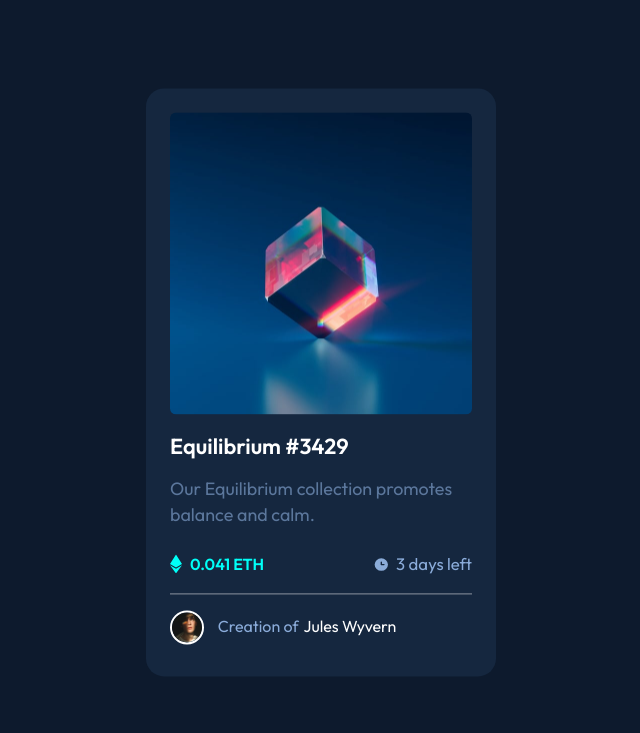
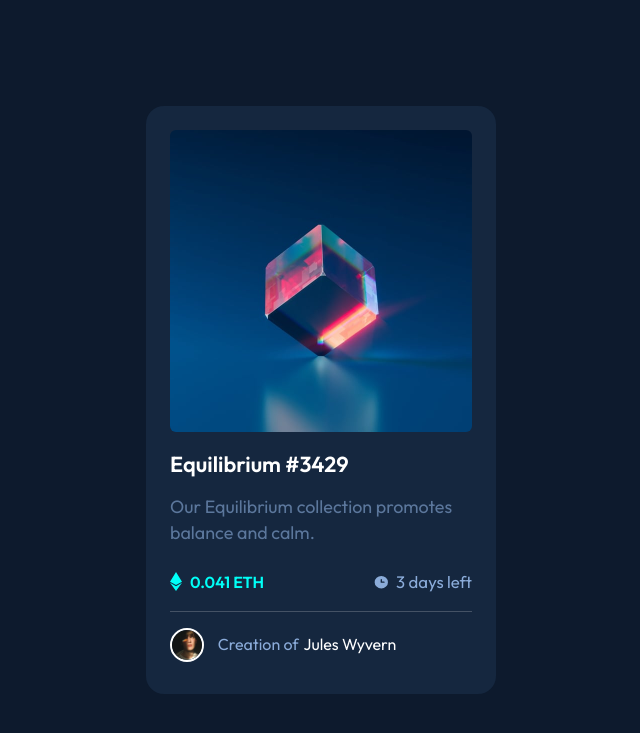
Before and after one commit to peterramirez18/NFT-preview-card-component, a PHP site: page / in a window 1280 px wide. Shown: the top 733 px of the page, without its empty margins (319-959 px from the left). Run offline with PHP 8.4, Linux system fonts and the light colour scheme; some libraries are stand-ins or nearby versions.

Commit message:
second commit

```diff
--- a/scss/styles.css
+++ b/scss/styles.css
@@ -34,8 +34,6 @@ body .card {
   padding: 1.5rem;
   background: transparent;
   background-color: #15273F;
-  -webkit-transform: translateY(-1.1rem);
-          transform: translateY(-1.1rem);
 }
 
 body .card .cover {
@@ -151,7 +149,7 @@ body .card .line {
   width: 100%;
   height: 1px;
   background-color: #FFFFFF;
-  opacity: 0.5;
+  opacity: 0.2;
   margin-top: 1.04rem;
   margin-bottom: 0.7rem;
 }
--- a/scss/styles.scss
+++ b/scss/styles.scss
@@ -29,7 +29,6 @@ body {
         background: transparent;
         // border: 1px solid #f00;
         background-color: $Blue;
-        transform: translateY(-1.1rem);
 
         .cover {
             position: relative;
@@ -127,7 +126,7 @@ body {
             width: 100%;
             height: 1px;
             background-color: $White;
-            opacity: 0.5;
+            opacity: 0.2;
 
             margin-top: 1.04rem;
             margin-bottom: 0.7rem;
```
Also changed, not shown: 1 other file.
